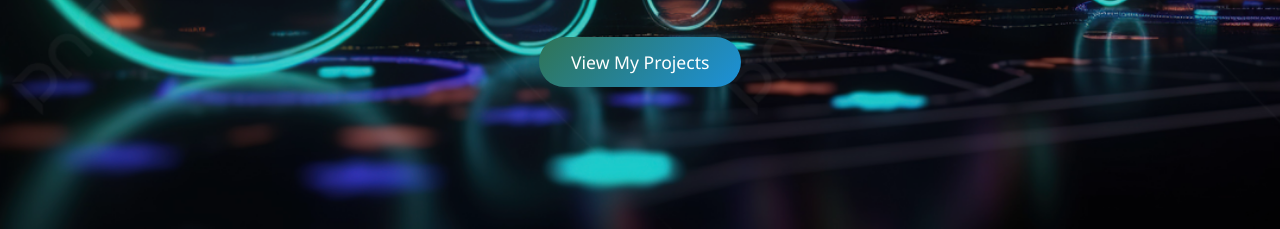
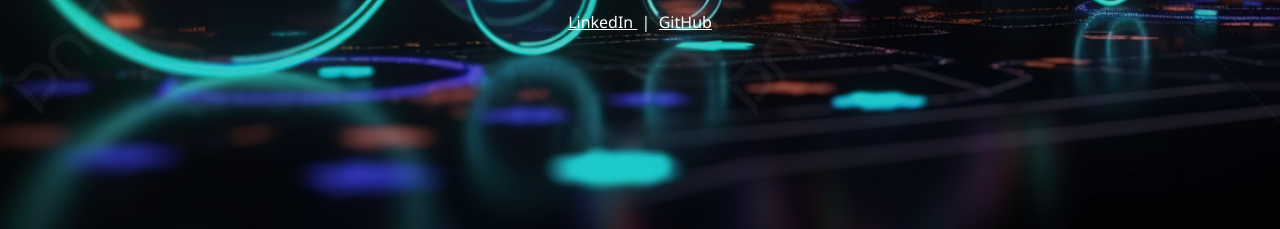
Before and after one commit to rz2557/Portfolio, a plain HTML site: page index.html in a window 1280 px wide. Shown: the part 571-800 px from the top of the page. Drawn offline with nearby package versions, Linux system fonts and the light colour scheme.

Commit message:
Update index.html

```diff
--- a/index.html
+++ b/index.html
@@ -75,16 +75,6 @@
       </a>
     </p>
 
-    <!-- Button -->
-    <a
-      href="#projects"
-      class="btn btn-hero mt-4"
-      data-aos="zoom-in"
-      data-aos-delay="600"
-    >
-      View My Projects
-    </a>
-  </div>
 </section>
 
 
```
